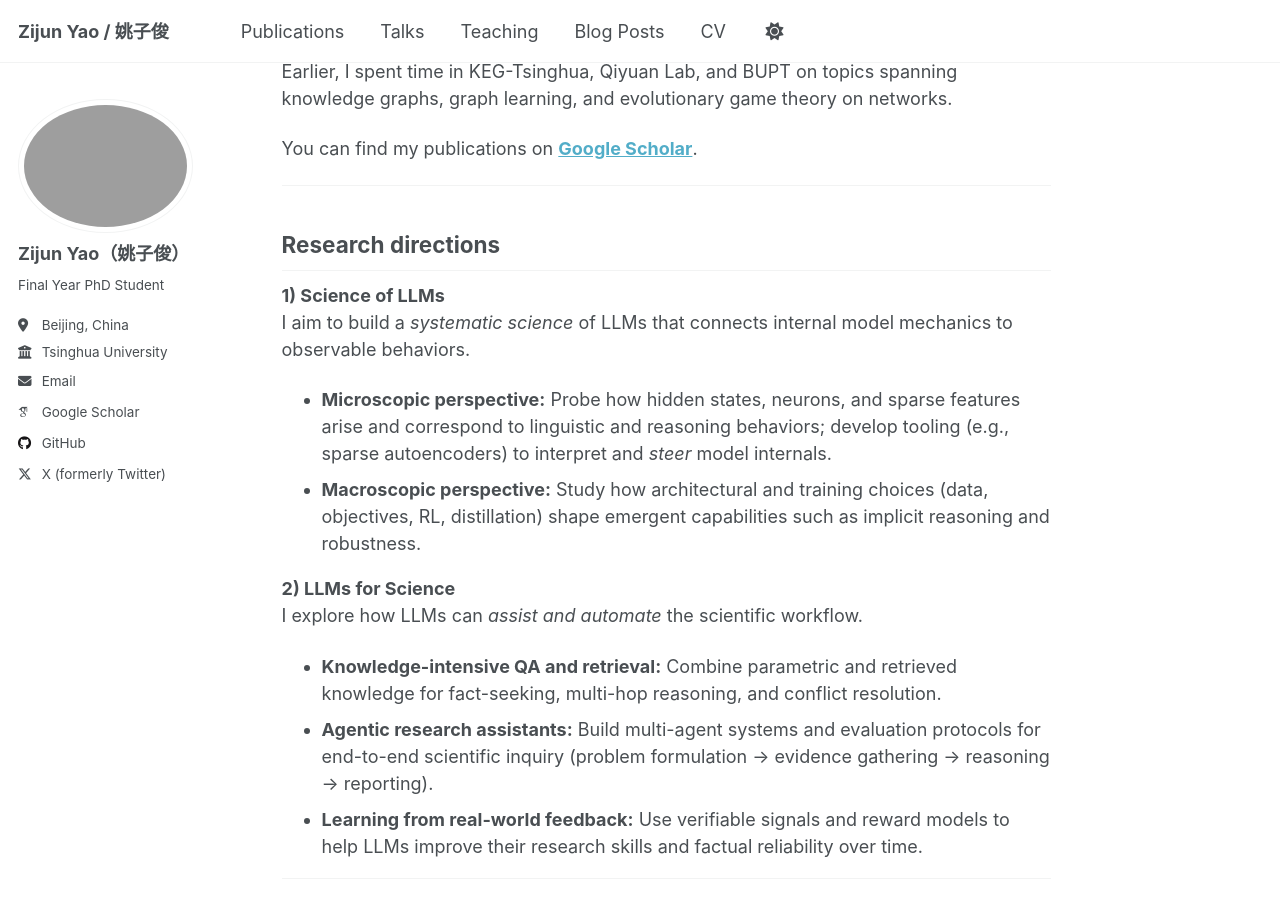
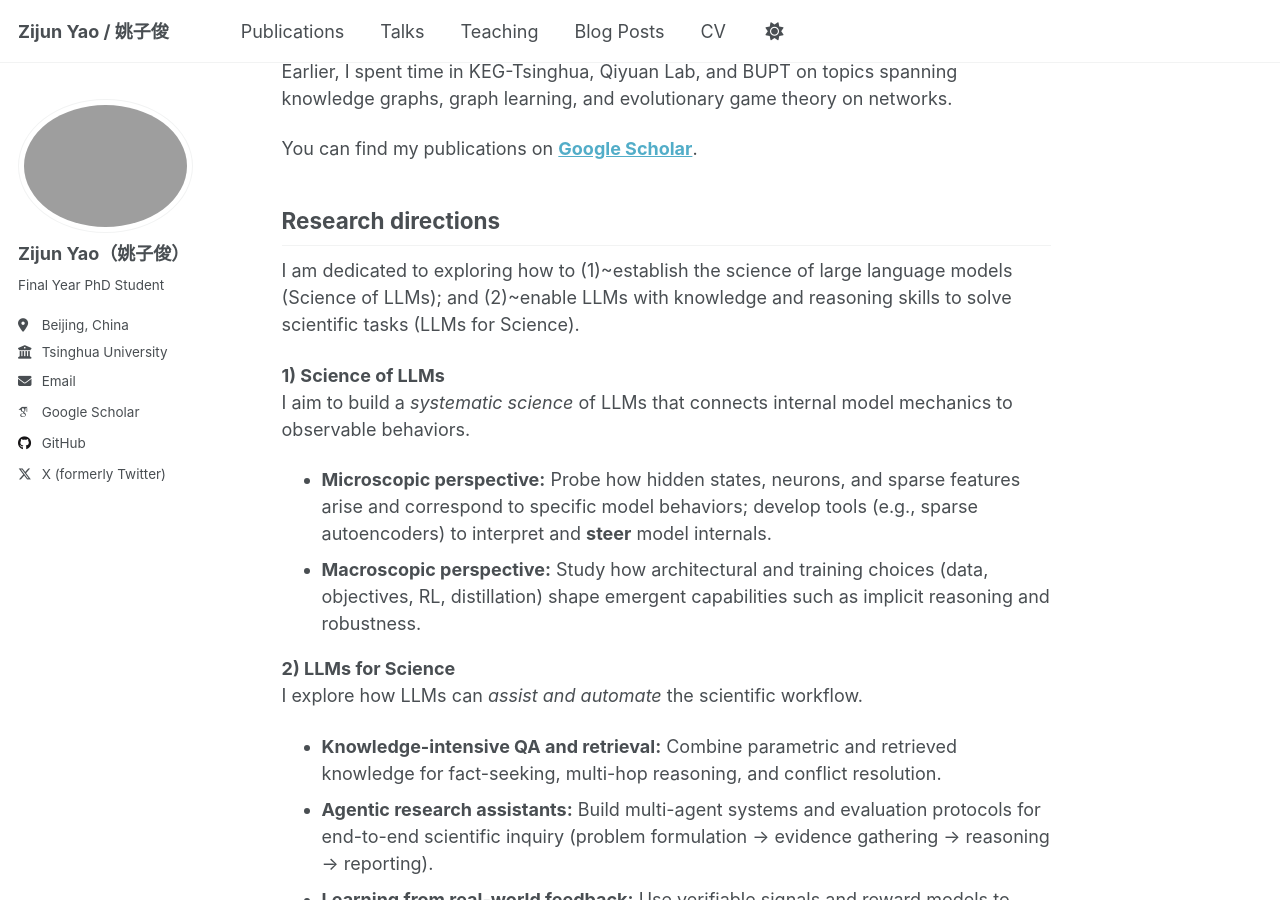
Before and after one commit to Zijun-Yao/Zijun-Yao.github.io, a Jekyll site: the page built from _pages/about.md, in a window 1280 px wide and 900 px high, scrolled down 323 px. Built offline with Jekyll 4.4.1, drawn with Linux system fonts in a browser that asks for light colours; some web fonts are replaced; a script that is not in the unit is left out.

Commit message:
remove guide

```diff
--- a/_pages/about.md
+++ b/_pages/about.md
@@ -17,14 +17,15 @@ Earlier, I spent time in KEG-Tsinghua, Qiyuan Lab, and BUPT on topics spanning k
 
 You can find my publications on **[Google Scholar](https://scholar.google.com/citations?user=B4LmHSUAAAAJ)**.
 
----
 
 ## Research directions
+
+I am dedicated to exploring how to (1)~establish the science of large language models (Science of LLMs); and (2)~enable LLMs with knowledge and reasoning skills to solve scientific tasks (LLMs for Science).
 
 **1) Science of LLMs**
 I aim to build a *systematic science* of LLMs that connects internal model mechanics to observable behaviors.
 
-- **Microscopic perspective:** Probe how hidden states, neurons, and sparse features arise and correspond to linguistic and reasoning behaviors; develop tooling (e.g., sparse autoencoders) to interpret and *steer* model internals.
+- **Microscopic perspective:** Probe how hidden states, neurons, and sparse features arise and correspond to specific model behaviors; develop tools (e.g., sparse autoencoders) to interpret and **steer** model internals.
 - **Macroscopic perspective:** Study how architectural and training choices (data, objectives, RL, distillation) shape emergent capabilities such as implicit reasoning and robustness.
 
 **2) LLMs for Science**
```
